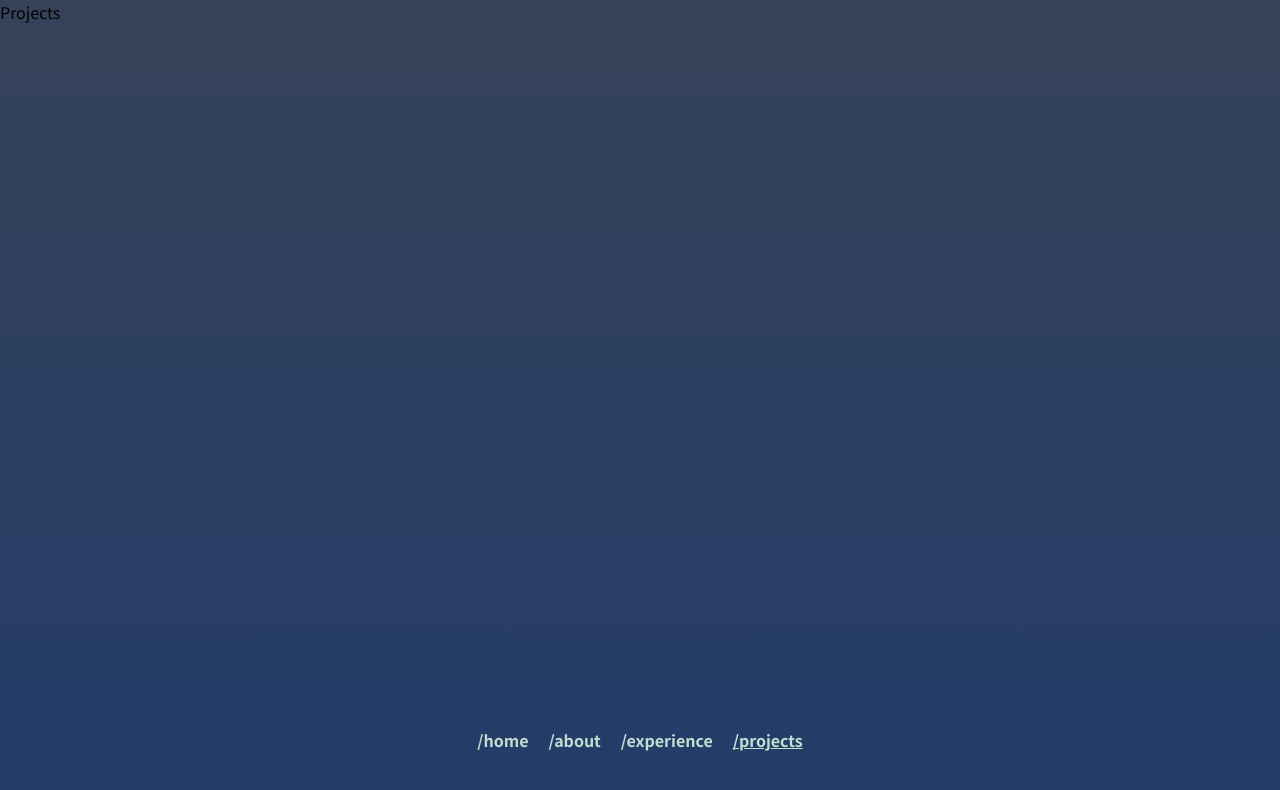
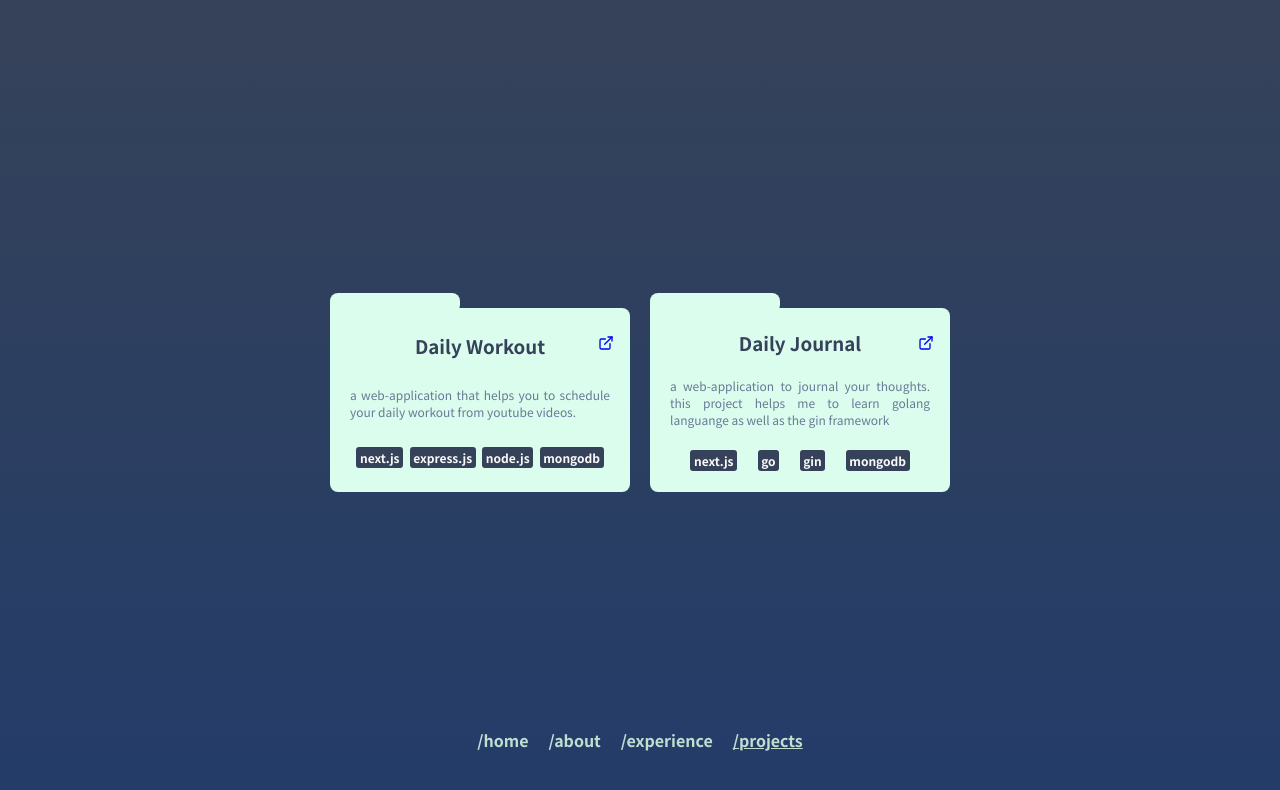
Before and after one commit to janedameria/janedameria.github.io, a React (Create React App) app: page /projects in a window 1280 px wide. Shown: the top 790 px of the page. Built offline with nearby package versions, Linux system fonts and the light colour scheme.

Commit message:
add projects page

```diff
--- a/src/App.js
+++ b/src/App.js
@@ -29,6 +29,7 @@ const GlobalStyle = createGlobalStyle`
   ul.my-list {
     list-style-type: circle;
     color: #fbfbfb
+
   }
 
   .text {
--- a/src/components/Experience.js
+++ b/src/components/Experience.js
@@ -42,16 +42,18 @@ const Experience = () => {
     return ListExperience.map((value) => (
       <Grid>
         <Row>
-          <Col md={6}>
-            <Row end="xs">
+          <Col md={6} xs={12}>
+            <Row end="md">
               <Title>
                 {value.title}
                 <span>{value.company}</span>
               </Title>
+            </Row>
+            <Row end="md">
               <Text>{value.date}</Text>
             </Row>
           </Col>
-          <Col md={6}>
+          <Col md={6} xs={12}>
             <ul className="my-list">
               {value.description.map((value) => (
                 <li>
--- a/src/components/Navbar.js
+++ b/src/components/Navbar.js
@@ -8,6 +8,12 @@ const Container = styled.div`
   justify-content: center;
   position: absolute;
   bottom: 3em;
+
+  @media (max-width: 768px) {
+    flex-direction: column;
+    bottom: 2em;
+    right: 0;
+  }
 `;
 
 const StyledLink = styled(NavLink)`
--- a/src/components/Projects.js
+++ b/src/components/Projects.js
@@ -1,7 +1,121 @@
 import React from "react";
+import styled from "styled-components";
+import { FiExternalLink } from "react-icons/fi";
+
+const MainContainer = styled.div`
+  display: flex;
+  height: 100%;
+  justify-content: center;
+  align-items: center;
+  flex-wrap: wrap;
+`;
+
+const ProjectContainer = styled.div`
+  background-color: #dafded;
+  width: 300px;
+  height: 184px;
+  border-top-right-radius: 8px;
+  border-bottom-left-radius: 8px;
+  border-bottom-right-radius: 8px;
+  position: relative;
+  margin: 0 10px;
+  &::before {
+    content: "";
+    background: #dafded;
+    position: absolute;
+    top: -15px;
+    width: 130px;
+    height: 20px;
+    border-top-left-radius: 8px;
+    border-top-right-radius: 8px;
+    border-bottom-right-radius: 8px;
+  }
+`;
+
+const ProjectTitle = styled.h3`
+  color: #354259;
+`;
+
+const ProjectDesc = styled.p`
+  color: #697996;
+  font-size: 0.75em;
+  text-align: justify;
+  text-justify: inter-word;
+`;
+const ProjectToolsContainer = styled.div`
+  display: flex;
+  justify-content: space-evenly;
+  width: 100%;
+  font-size: 0.75em;
+  font-weight: bold;
+
+  > * {
+    background-color: #354259;
+    color: #fbfbfb;
+    padding: 0.2em 0.3em;
+    border-radius: 3px;
+  }
+`;
+
+const Container = styled.div`
+  padding: 10px 20px;
+  display: flex;
+  flex-direction: column;
+  align-items: center;
+  height: 100%;
+  justify-content: space-around;
+`;
+const LinkIcon = styled.div`
+  position: absolute;
+  top: 1.5em;
+  right: 1em;
+  color: #354259;
+  &:hover {
+    opacity: 0.7;
+    cursor: pointer;
+  }
+`;
 
 const Projects = () => {
-  return <div>Projects</div>;
+  const ListOfProjects = [
+    {
+      title: "Daily Workout",
+      desc:
+        "a web-application that helps you to schedule your daily workout from youtube videos.",
+      tools: ["next.js", "express.js", "node.js", "mongodb"],
+      link: "https://workoutlog.vercel.app/",
+    },
+    {
+      title: "Daily Journal",
+      desc:
+        "a web-application to journal your thoughts. this project helps me to learn golang languange as well as the gin framework",
+      tools: ["next.js", "go", "gin", "mongodb"],
+      link: "https://daily-journal-ten.vercel.app/",
+    },
+  ];
+
+  return (
+    <MainContainer>
+      {ListOfProjects.map((value) => (
+        <ProjectContainer>
+          <Container>
+            <ProjectTitle>{value.title}</ProjectTitle>
+            <LinkIcon>
+              <a href={value.link} target="_blank">
+                <FiExternalLink />
+              </a>
+            </LinkIcon>
+            <ProjectDesc>{value.desc}</ProjectDesc>
+            <ProjectToolsContainer>
+              {value.tools.map((tool) => (
+                <p>{tool}</p>
+              ))}
+            </ProjectToolsContainer>
+          </Container>
+        </ProjectContainer>
+      ))}
+    </MainContainer>
+  );
 };
 
 export default Projects;
```
